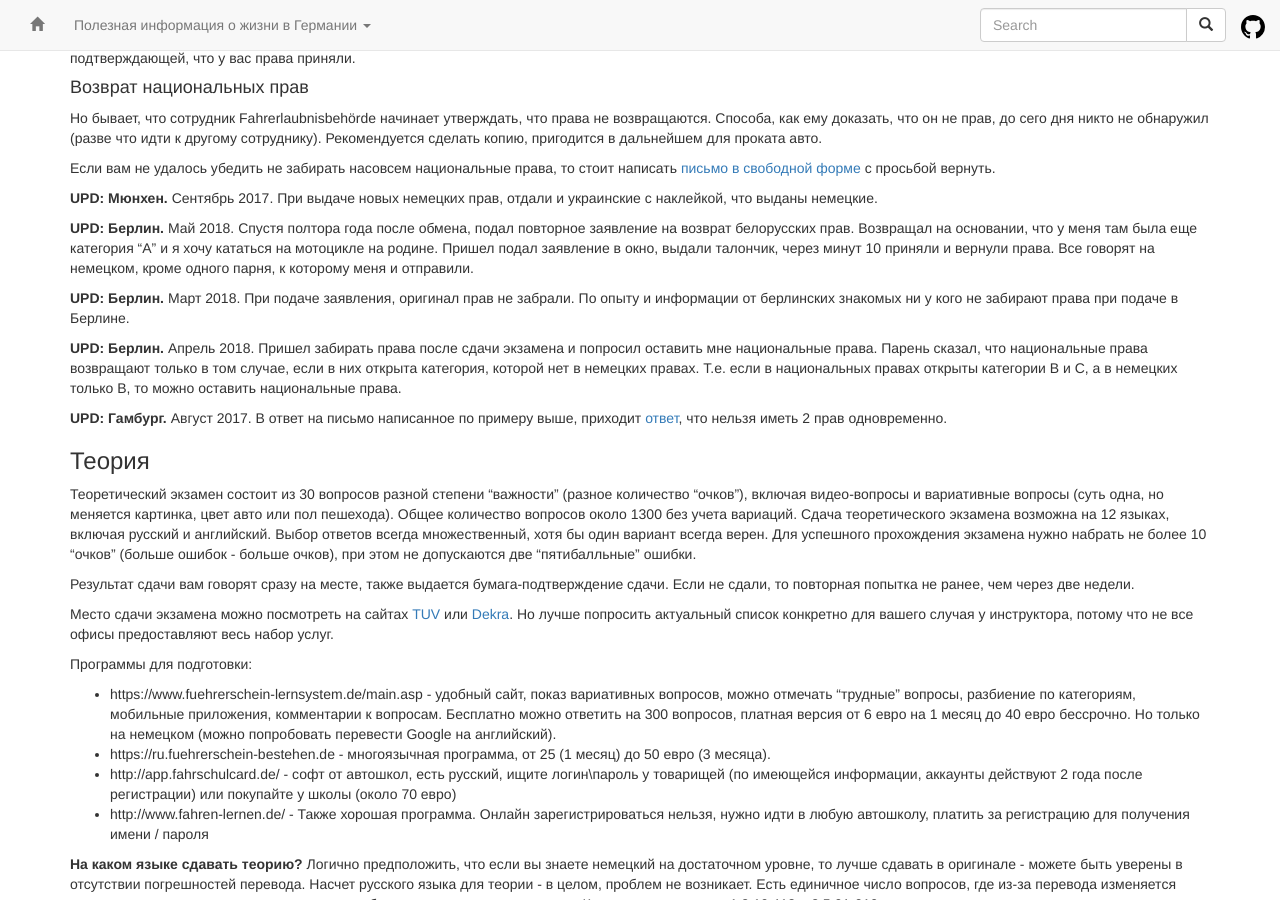
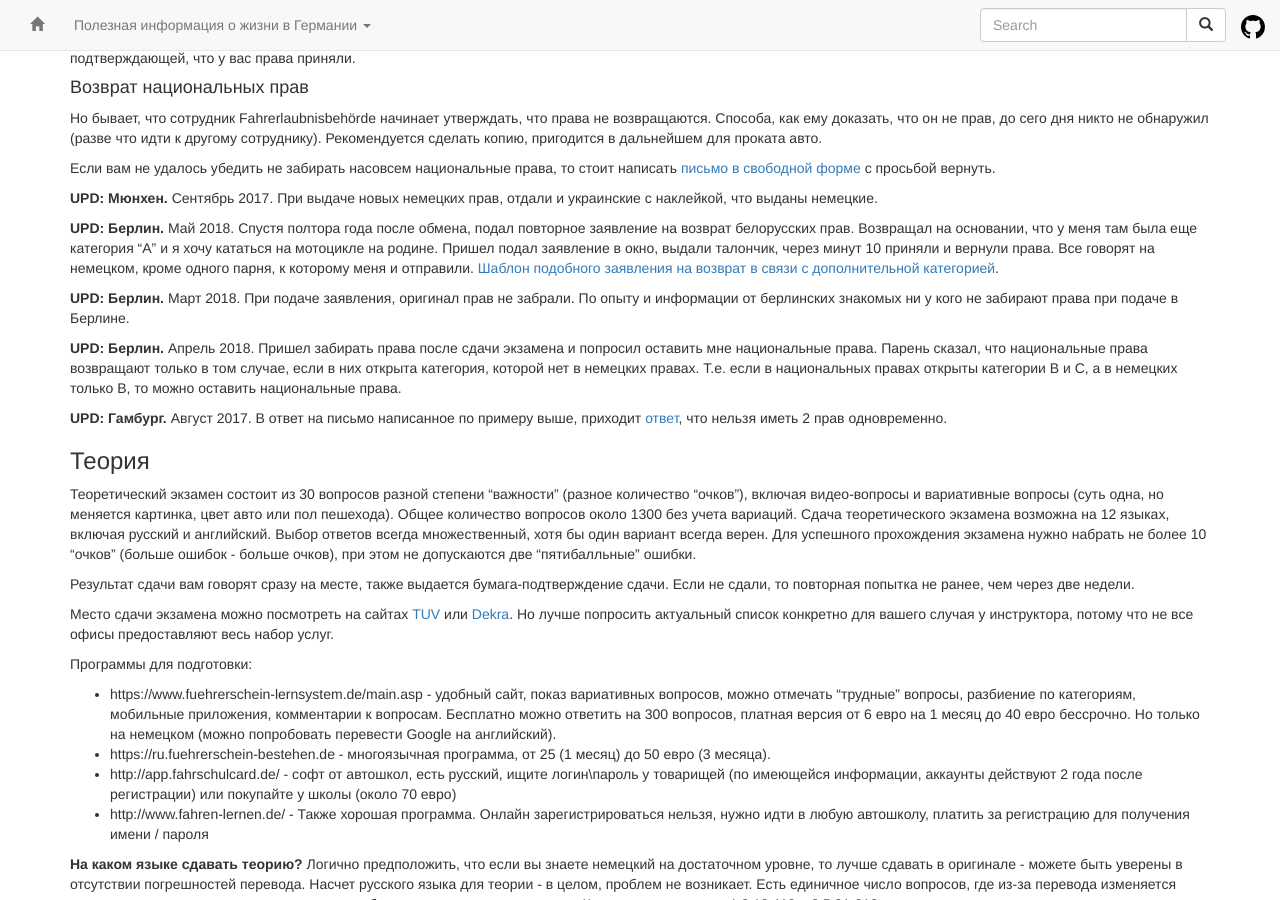
Before and after one commit to ru-de/faq, a Jekyll site: the page built from pages/Авто.md, in a window 1280 px wide and 900 px high, scrolled down 1695 px. Built offline with Jekyll 4.4.1, drawn with Linux system fonts in a browser that asks for light colours; nearby versions of some CDN libraries.

Commit message:
Travis #864: sync github pages

```diff
--- a/pages/Авто.md
+++ b/pages/Авто.md
@@ -76,7 +76,7 @@ A: Скорее всего есть, для этого рекомендуетс
 
 **UPD: Мюнхен.** Сентябрь 2017. При выдаче новых немецких прав, отдали и украинские с наклейкой, что выданы немецкие.
 
-**UPD: Берлин.** Май 2018. Спустя полтора года после обмена, подал повторное заявление на возврат белорусских прав. Возвращал на основании, что у меня там была еще категория "А" и я хочу кататься на мотоцикле на родине. Пришел подал заявление в окно, выдали талончик, через минут 10 приняли и вернули права. Все говорят на немецком, кроме одного парня, к которому меня и отправили.
+**UPD: Берлин.** Май 2018. Спустя полтора года после обмена, подал повторное заявление на возврат белорусских прав. Возвращал на основании, что у меня там была еще категория "А" и я хочу кататься на мотоцикле на родине. Пришел подал заявление в окно, выдали талончик, через минут 10 приняли и вернули права. Все говорят на немецком, кроме одного парня, к которому меня и отправили. [Шаблон подобного заявления на возврат в связи с дополнительной категорией](files/Driving_licence_back.pdf).
 
 **UPD: Берлин.** Март 2018. При подаче заявления, оригинал прав не забрали. По опыту и информации от берлинских знакомых ни у кого не забирают права при подаче в Берлине.
 
```
